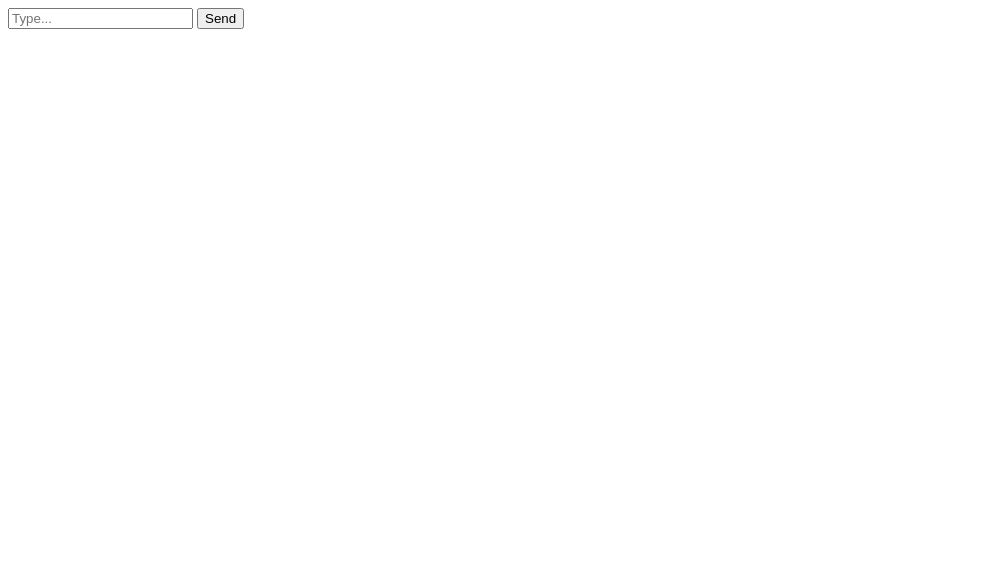
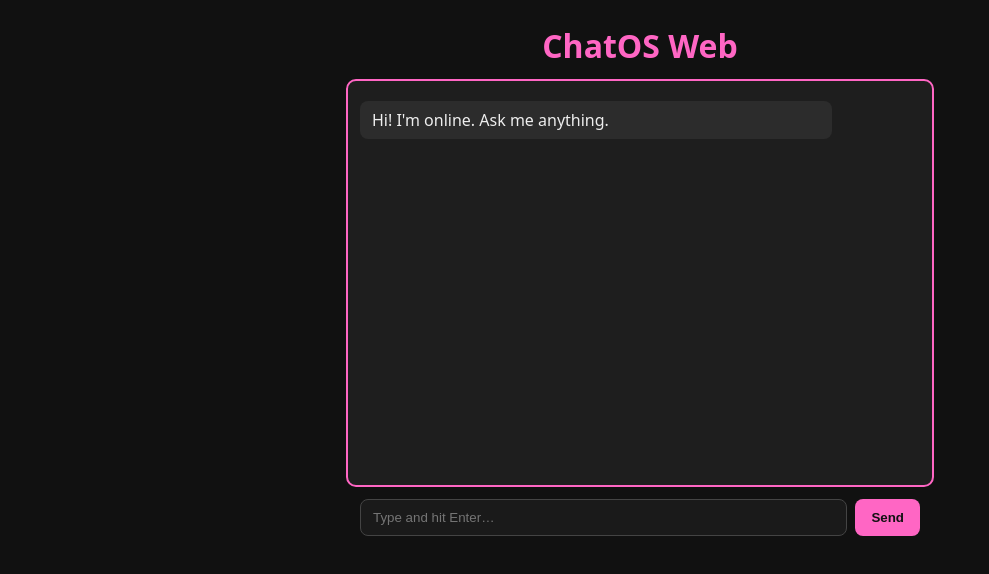
Before and after one commit to MissA2223/chatos-web, a plain HTML site: page index.html in a window 1280 px wide. Shown: the whole page, without its empty margins (0-989 px from the left). Drawn offline with Linux system fonts and the light colour scheme.

Commit message:
Update index.html

```diff
--- a/index.html
+++ b/index.html
@@ -1,19 +1,46 @@
-<!DOCTYPE html>
+<!doctype html>
 <html lang="en">
 <head>
-  <meta charset="UTF-8" />
+  <meta charset="utf-8" />
   <title>ChatOS</title>
+  <meta name="viewport" content="width=device-width, initial-scale=1" />
+  <style>
+    body { background:#111; color:#eee; font-family:system-ui,sans-serif; display:flex; flex-direction:column; align-items:center; gap:12px; margin:0; padding:24px; }
+    h1 { color:#ff66c4; margin:0; }
+    #chat-box { width:100%; max-width:560px; height:380px; overflow-y:auto; border:2px solid #ff66c4; border-radius:10px; padding:12px; background:#1e1e1e; }
+    .msg { margin:8px 0; padding:8px 12px; border-radius:8px; max-width:80%; }
+    .user { background:#ff66c4; color:#111; margin-left:auto; }
+    .bot  { background:#2c2c2c; color:#eee; margin-right:auto; }
+    form { display:flex; gap:8px; width:100%; max-width:560px; }
+    input { flex:1; padding:10px 12px; border-radius:8px; border:1px solid #444; background:#1a1a1a; color:#eee; }
+    button { padding:10px 16px; border:0; border-radius:8px; background:#ff66c4; color:#111; font-weight:600; cursor:pointer; }
+  </style>
 </head>
 <body>
+  <h1>ChatOS Web</h1>
   <div id="chat-box"></div>
 
   <form id="chat-form">
-    <input id="user-input" type="text" placeholder="Type..." />
-    <button id="sendBtn">Send</button>
+    <input id="user-input" placeholder="Type and hit Enter…" autocomplete="off" />
+    <button id="sendBtn" type="submit">Send</button>
   </form>
 
   <script>
-    async function sendMessage() {
+    const chatBox   = document.getElementById('chat-box');
+    const form      = document.getElementById('chat-form');
+    const userInput = document.getElementById('user-input');
+    const sendBtn   = document.getElementById('sendBtn');
+
+    function addMessage(text, who='bot') {
+      const div = document.createElement('div');
+      div.className = `msg ${who}`;
+      div.textContent = text;
+      chatBox.appendChild(div);
+      chatBox.scrollTop = chatBox.scrollHeight;
+    }
+
+    form.addEventListener('submit', async (e) => {
+      e.preventDefault();
       const message = userInput.value.trim();
       if (!message) return;
 
@@ -22,20 +49,25 @@
       sendBtn.disabled = true;
 
       try {
-        const response = await fetch('/api/chat', {
+        const res = await fetch('/api/chat', {
           method: 'POST',
           headers: { 'Content-Type': 'application/json' },
           body: JSON.stringify({ message })
         });
 
-        const data = await response.json();
-        addMessage(data.reply || data.error || 'No response.', 'bot');
+        let data;
+        try { data = await res.json(); } catch { data = {}; }
+
+        addMessage(data.reply || data.error || `HTTP ${res.status}`, 'bot');
       } catch (err) {
         addMessage('Error: ' + err.message, 'bot');
       } finally {
         sendBtn.disabled = false;
       }
-    }
+    });
+
+    // Optional hello message
+    addMessage("Hi! I'm online. Ask me anything.", 'bot');
   </script>
 </body>
 </html>
```
